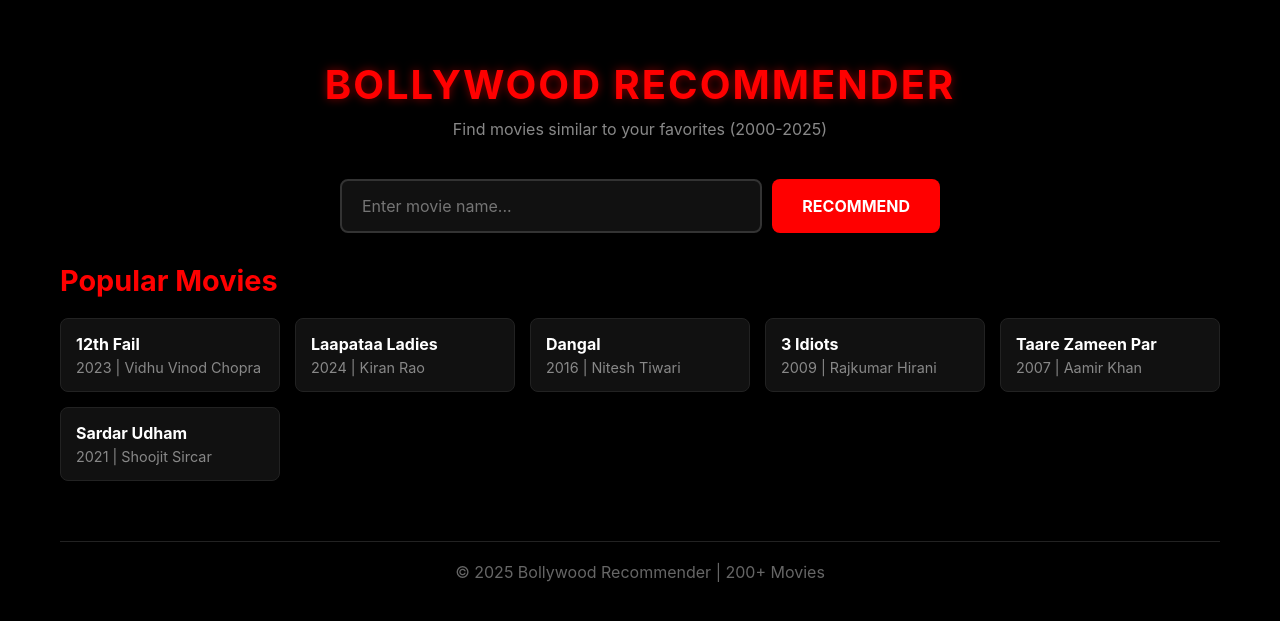
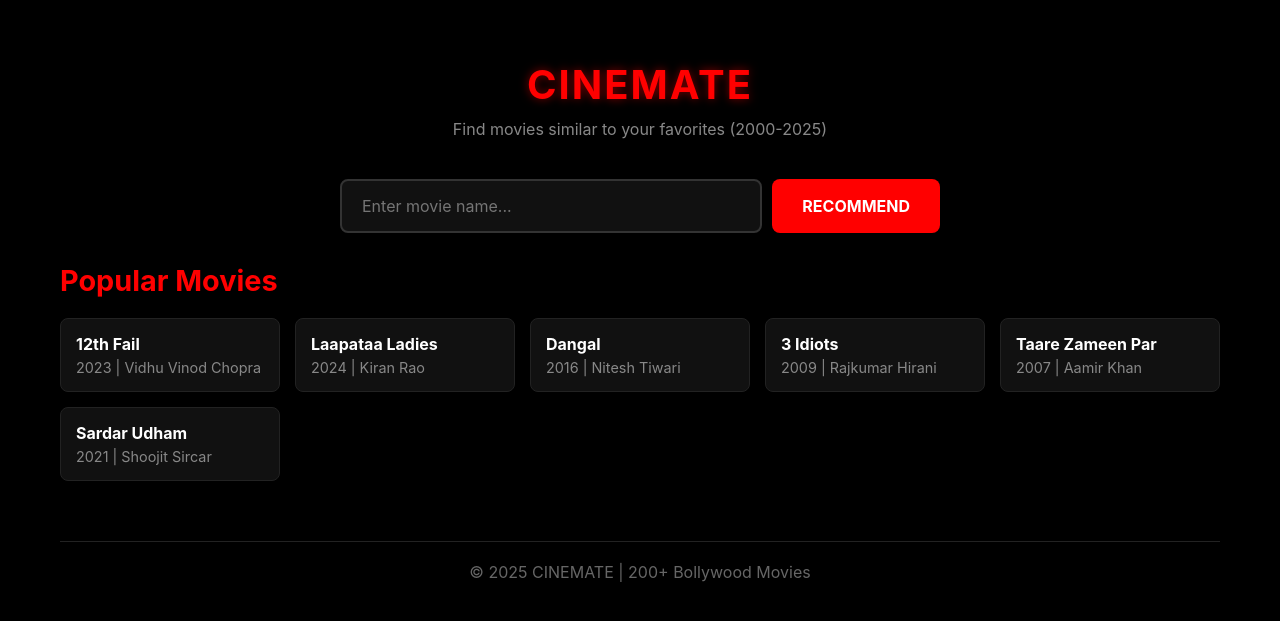
Before and after one commit to annigerianu-eng/cinematch, a Flask app: page / in a window 1280 px wide. Shown: the top 621 px of the page. Run offline with Flask 3, Linux system fonts and the light colour scheme.

Commit message:
Change title and subtitle to 'CINEMATE

```diff
--- a/templates/index.html
+++ b/templates/index.html
@@ -1,7 +1,7 @@
 <!DOCTYPE html>
 <html>
 <head>
-    <title>Bollywood Recommender</title>
+    <title>CINEMATE · Bollywood Recommender</title>
     <meta name="viewport" content="width=device-width, initial-scale=1">
     <style>
         * {
@@ -315,7 +315,7 @@
 </head>
 <body>
     <div class="container">
-        <h1>BOLLYWOOD RECOMMENDER</h1>
+        <h1>CINEMATE</h1>
         <p class="subtitle">Find movies similar to your favorites (2000-2025)</p>
 
         <div class="search-box">
@@ -356,7 +356,7 @@
         </div>
 
         <footer>
-            <p>© 2025 Bollywood Recommender | 200+ Movies</p>
+            <p>© 2025 CINEMATE | 200+ Bollywood Movies</p>
         </footer>
     </div>
 
```
